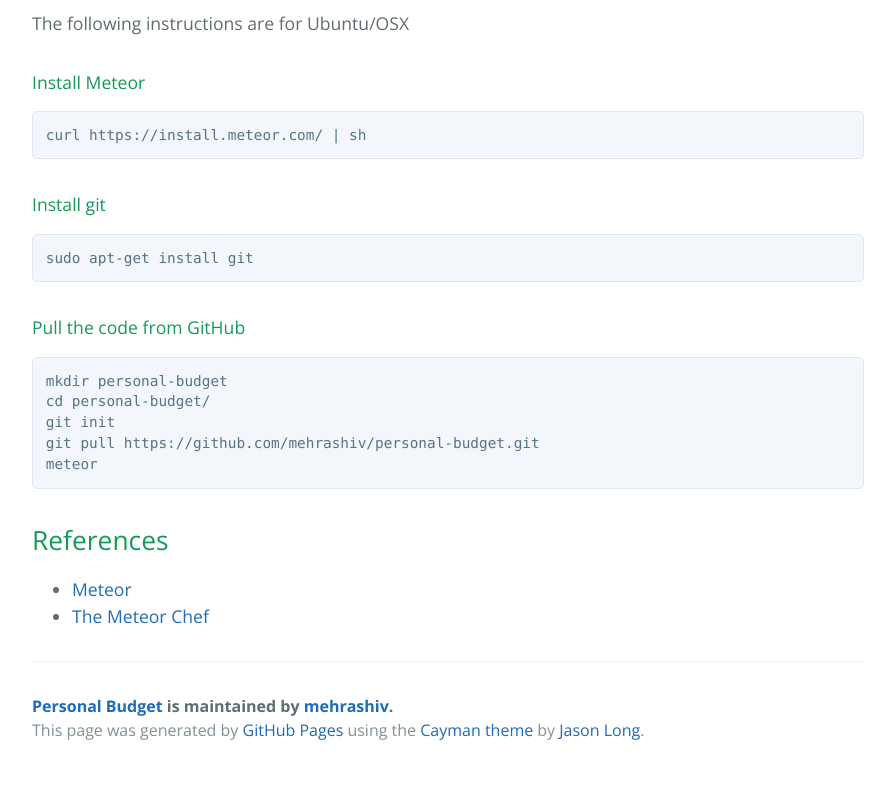
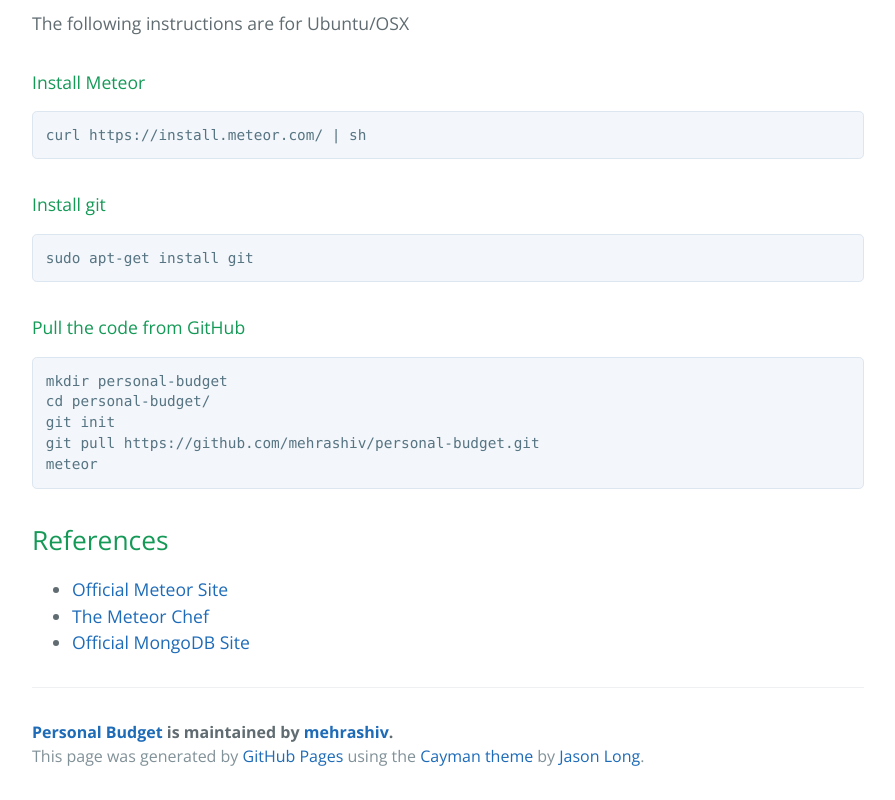
Before and after one commit to mehrashiv/personal-budget, a plain HTML site: page index.html in a window 1280 px wide. Shown: the part 1245-2045 px from the top of the page, without its empty margins (192-1087 px from the left). Before the commit the page ends 2019 px from the top, so only its background shows below. Drawn offline with nearby package versions, Linux system fonts and the light colour scheme.

```diff
--- a/index.html
+++ b/index.html
@@ -83,8 +83,9 @@ meteor
 <a id="references" class="anchor" href="#references" aria-hidden="true"><span aria-hidden="true" class="octicon octicon-link"></span></a>References</h2>
 
 <ul>
-<li><a href="https://www.meteor.com">Meteor</a></li>
+<li><a href="https://www.meteor.com">Official Meteor Site</a></li>
 <li><a href="https://themeteorchef.com">The Meteor Chef</a></li>
+<li><a href="https://www.mongodb.com">Official MongoDB Site</a></li>
 </ul>
 
       <footer class="site-footer">
```
Also changed, not shown: params.json (+1 -1 lines).
